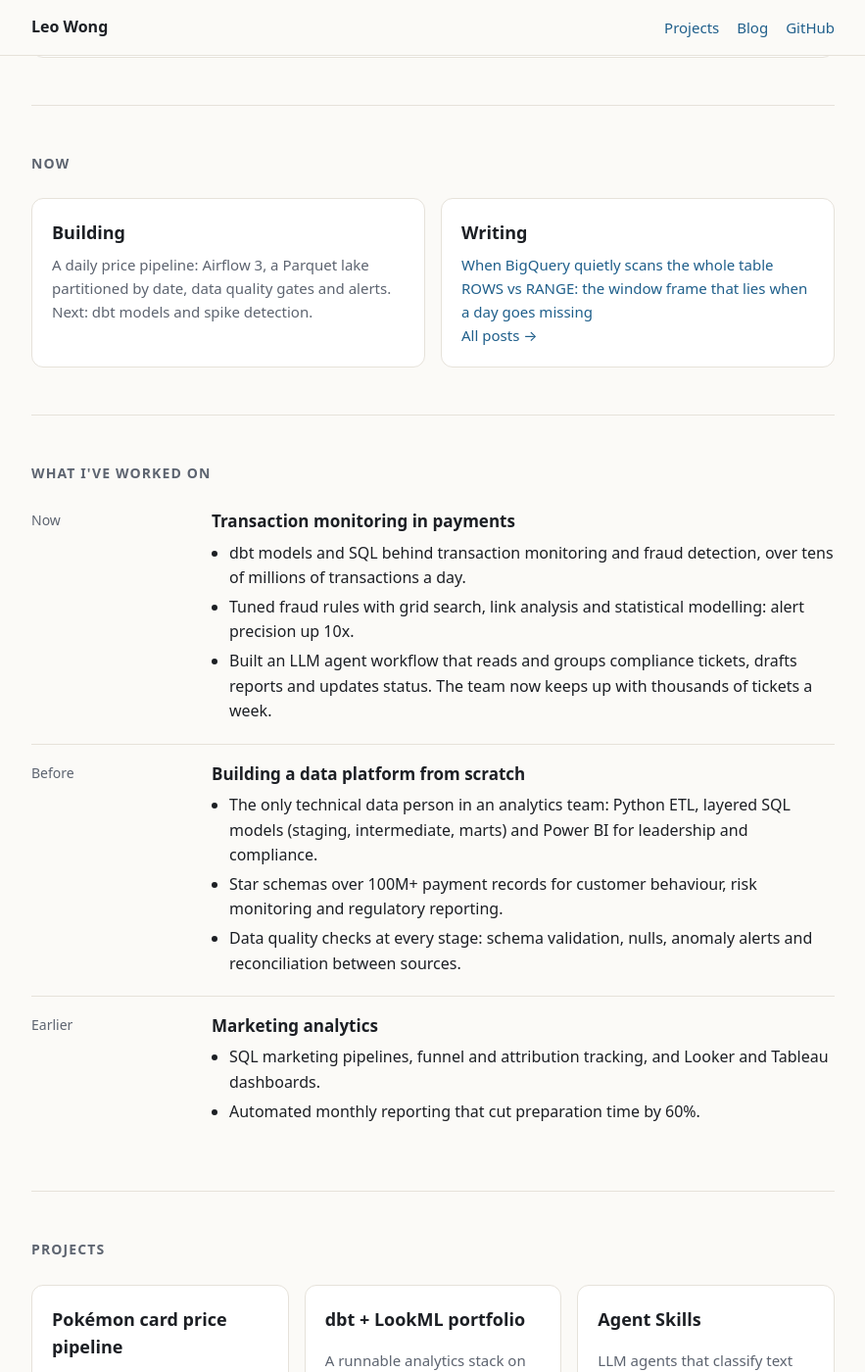
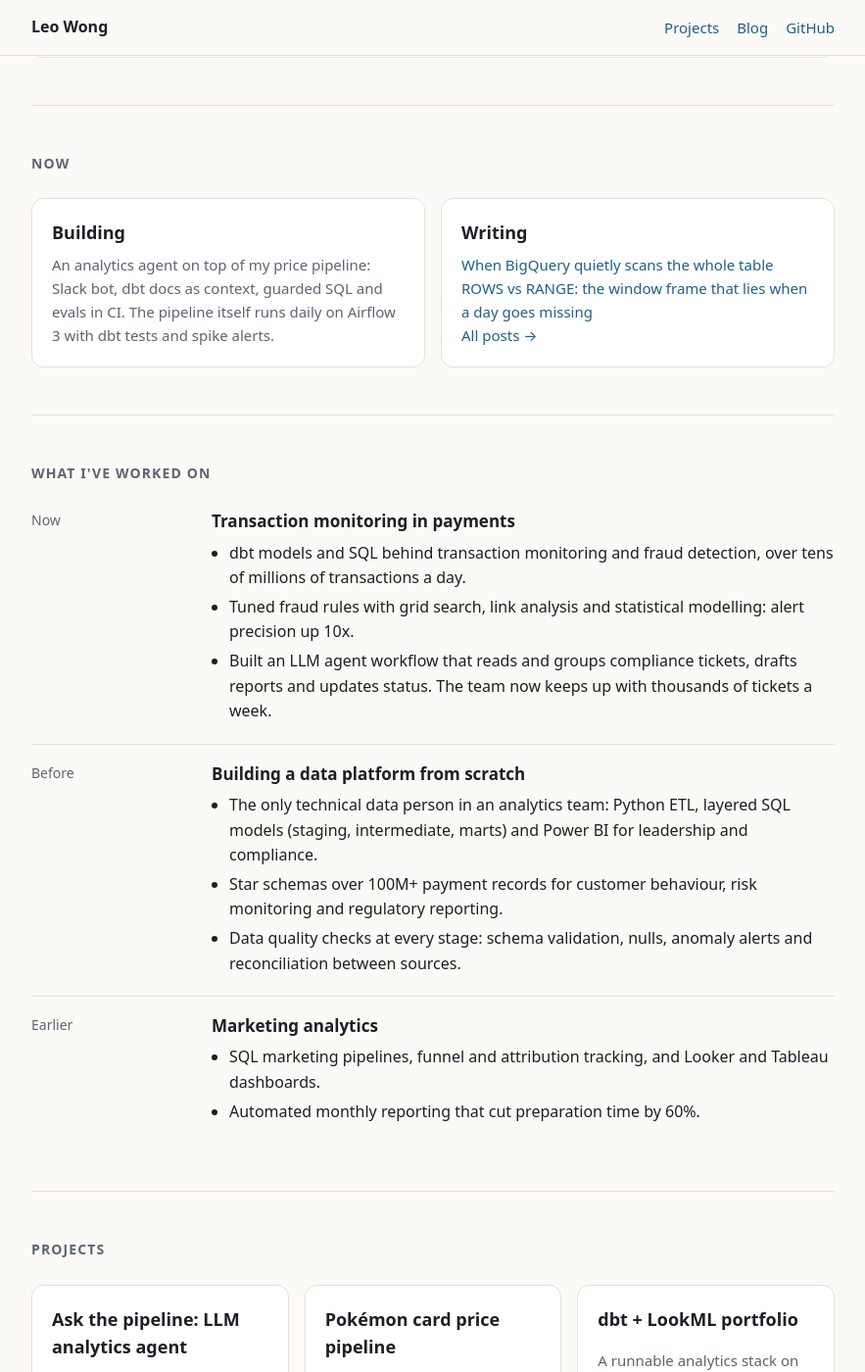
Before and after one commit to leo-data-gig-world/leo-data-gig-world.github.io, a Jekyll site: the page built from index.html, in a window 1280 px wide and 1400 px high, scrolled down 1578 px. Shown: the whole window at 98% size, without its empty margins (198-1081 px from the left). Built offline with Jekyll 4.4.1, drawn with Linux system fonts in a browser that asks for light colours; some of the changed text lies outside the part shown.

Commit message:
Add Ask the pipeline (LLM agent) project

```diff
--- a/index.html
+++ b/index.html
@@ -63,7 +63,7 @@ layout: default
   <section>
     <h2>Now</h2>
     <div class="grid two">
-      <div class="card"><h3>Building</h3><p>A daily price pipeline: Airflow 3, a Parquet lake partitioned by date, data quality gates and alerts. Next: dbt models and spike detection.</p></div>
+      <div class="card"><h3>Building</h3><p>An analytics agent on top of my price pipeline: Slack bot, dbt docs as context, guarded SQL and evals in CI. The pipeline itself runs daily on Airflow 3 with dbt tests and spike alerts.</p></div>
       <div class="card"><h3>Writing</h3>{% for post in site.posts limit:2 %}<p><a href="{{ post.url | relative_url }}">{{ post.title }}</a></p>{% endfor %}<p><a href="{{ '/blog/' | relative_url }}">All posts →</a></p></div>
     </div>
   </section>
@@ -107,6 +107,12 @@ layout: default
   <section id="projects">
     <h2>Projects</h2>
     <div class="grid">
+      <div class="card proj">
+        <h3>Ask the pipeline: LLM analytics agent</h3>
+        <p>A Slack bot that answers questions about the price warehouse. It reads the dbt docs as its context layer, runs guarded read-only SQL, shows the SQL it actually ran, and resists prompt injection hidden in the data. 8/8 evals in CI.</p>
+        <div class="tags"><span class="tag">LLM agents</span><span class="tag">Slack</span><span class="tag">Evals</span><span class="tag">DuckDB</span></div>
+        <a class="more" href="https://github.com/leo-data-gig-world/ask-the-pipeline">View code →</a>
+      </div>
       <div class="card proj">
         <h3>Pokémon card price pipeline</h3>
         <p>A real daily pipeline: Airflow 3 DAG with retries and alerts, a date-partitioned Parquet lake, data quality gates, and CI/CD on GitHub Actions. It feeds the live section above.</p>
```
